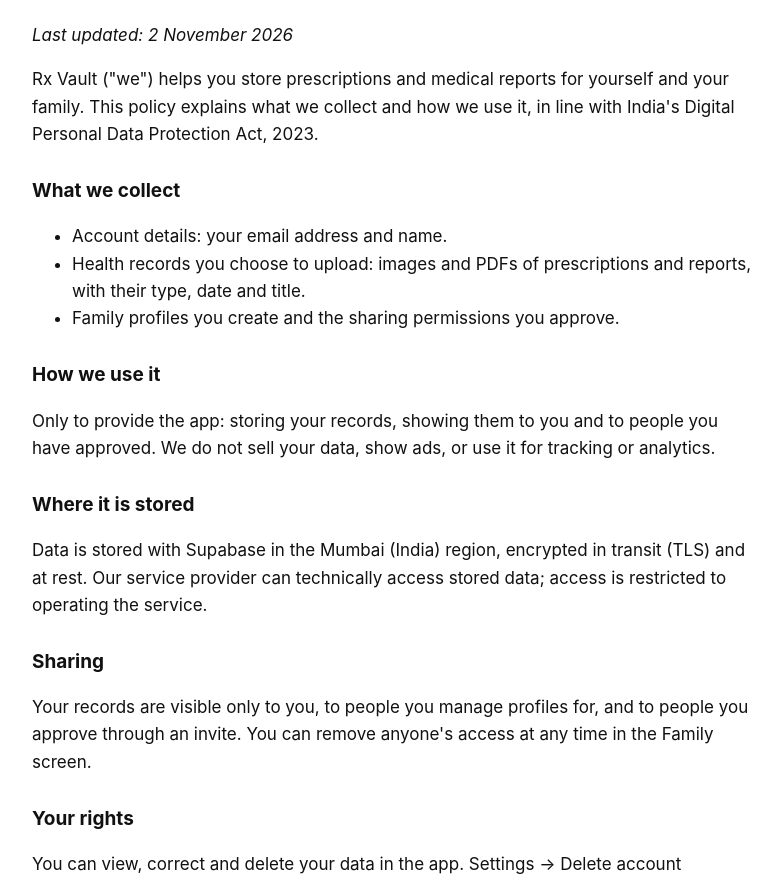
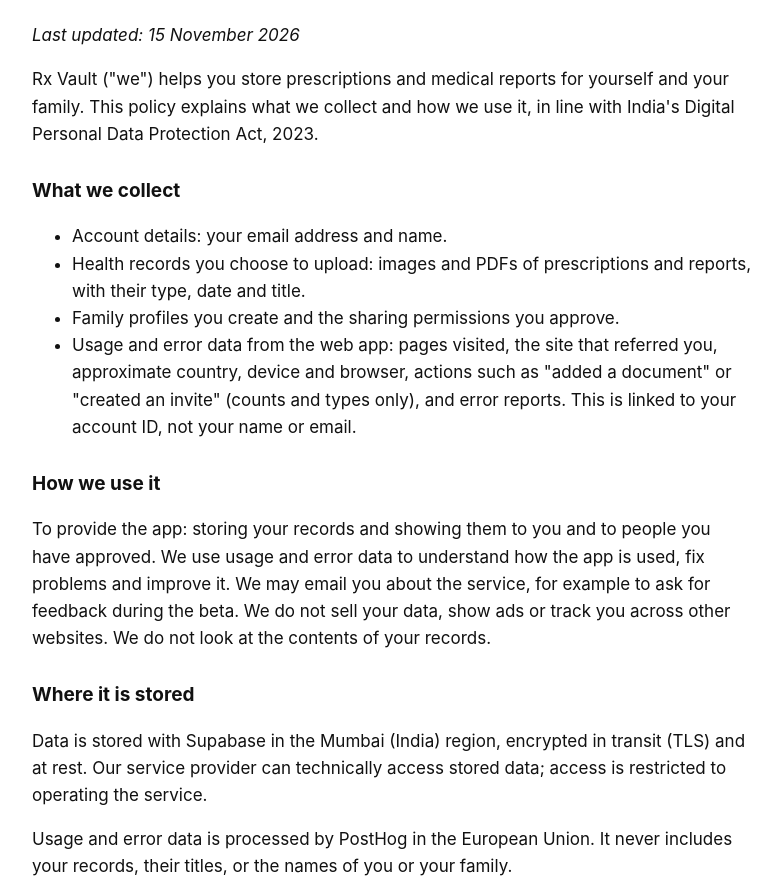
Before and after one commit to hanumavamsi/prescription-vault, a website: page public/privacy.html in a window 1280 px wide. Shown: the part 84-962 px from the top of the page, without its empty margins (248-1029 px from the left). Drawn offline with Linux system fonts and the light colour scheme.

Commit message:
docs: privacy policy covers PostHog analytics and beta emails (#32)
Co-authored-by: Claude Opus 5.5 <noreply@anthropic.com>

```diff
--- a/public/privacy.html
+++ b/public/privacy.html
@@ -1,10 +1,10 @@
 <!doctype html><html lang="en"><head><meta charset="utf-8"><meta name="viewport" content="width=device-width,initial-scale=1"><title>Rx Vault – Privacy Policy</title>
 <style>body{font:17px/1.6 -apple-system,system-ui,sans-serif;max-width:720px;margin:0 auto;padding:24px;color:#111}h1{font-size:28px}h2{font-size:19px;margin-top:28px}@media(prefers-color-scheme:dark){body{background:#000;color:#eee}}</style></head><body>
-<h1>Privacy Policy</h1><p><em>Last updated: 2 November 2026</em></p>
+<h1>Privacy Policy</h1><p><em>Last updated: 15 November 2026</em></p>
 <p>Rx Vault ("we") helps you store prescriptions and medical reports for yourself and your family. This policy explains what we collect and how we use it, in line with India's Digital Personal Data Protection Act, 2023.</p>
-<h2>What we collect</h2><ul><li>Account details: your email address and name.</li><li>Health records you choose to upload: images and PDFs of prescriptions and reports, with their type, date and title.</li><li>Family profiles you create and the sharing permissions you approve.</li></ul>
-<h2>How we use it</h2><p>Only to provide the app: storing your records, showing them to you and to people you have approved. We do not sell your data, show ads, or use it for tracking or analytics.</p>
-<h2>Where it is stored</h2><p>Data is stored with Supabase in the Mumbai (India) region, encrypted in transit (TLS) and at rest. Our service provider can technically access stored data; access is restricted to operating the service.</p>
+<h2>What we collect</h2><ul><li>Account details: your email address and name.</li><li>Health records you choose to upload: images and PDFs of prescriptions and reports, with their type, date and title.</li><li>Family profiles you create and the sharing permissions you approve.</li><li>Usage and error data from the web app: pages visited, the site that referred you, approximate country, device and browser, actions such as "added a document" or "created an invite" (counts and types only), and error reports. This is linked to your account ID, not your name or email.</li></ul>
+<h2>How we use it</h2><p>To provide the app: storing your records and showing them to you and to people you have approved. We use usage and error data to understand how the app is used, fix problems and improve it. We may email you about the service, for example to ask for feedback during the beta. We do not sell your data, show ads or track you across other websites. We do not look at the contents of your records.</p>
+<h2>Where it is stored</h2><p>Data is stored with Supabase in the Mumbai (India) region, encrypted in transit (TLS) and at rest. Our service provider can technically access stored data; access is restricted to operating the service.</p><p>Usage and error data is processed by PostHog in the European Union. It never includes your records, their titles, or the names of you or your family.</p>
 <h2>Sharing</h2><p>Your records are visible only to you, to people you manage profiles for, and to people you approve through an invite. You can remove anyone's access at any time in the Family screen.</p>
 <h2>Your rights</h2><p>You can view, correct and delete your data in the app. Settings → Delete account permanently deletes your account, your records and all uploaded files. You may withdraw consent at any time by deleting your account.</p>
 <h2>Children</h2><p>Profiles for children are created and managed by a parent or guardian, who consents on their behalf.</p>
```
